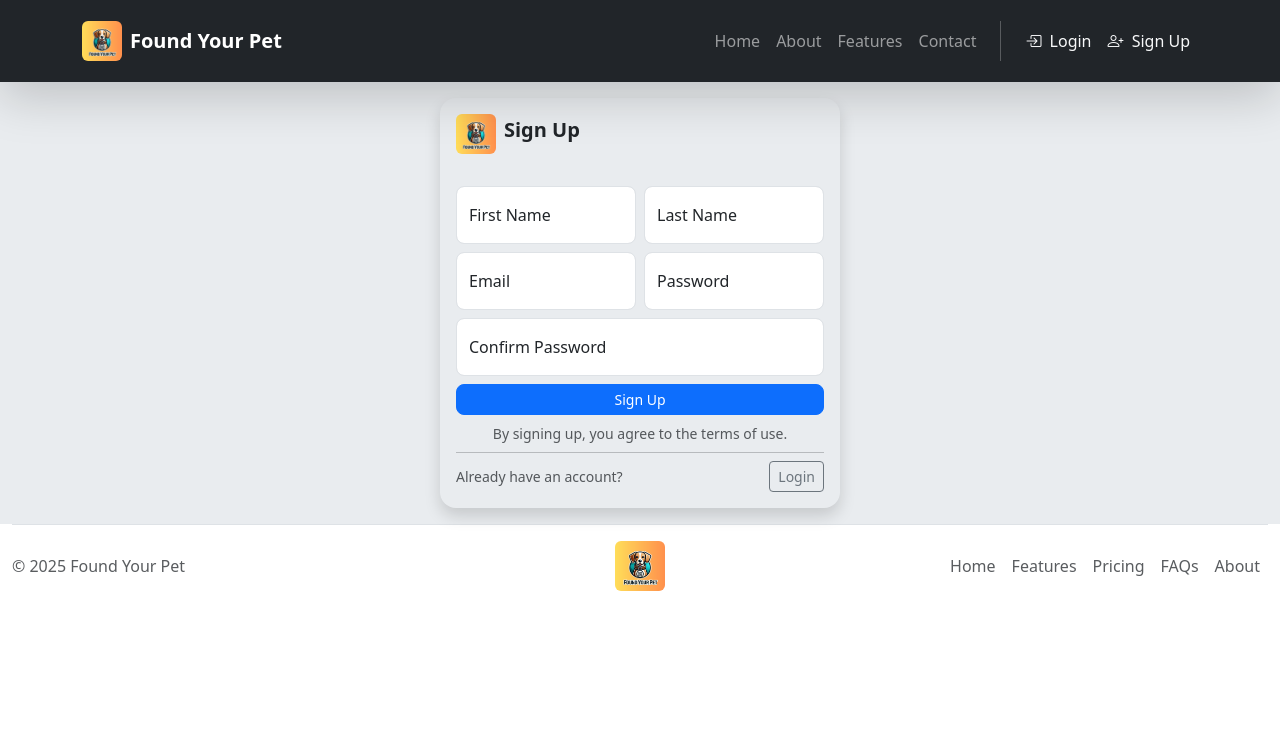
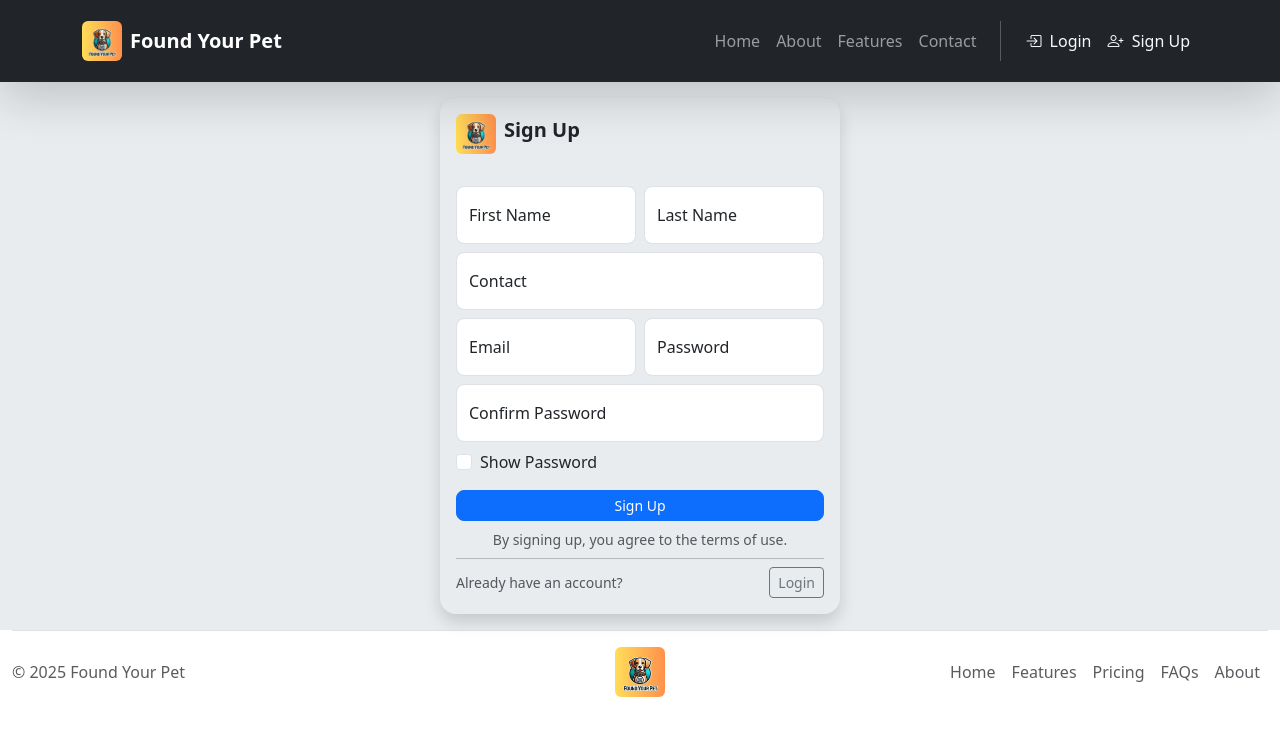
Before and after one commit to WhitelightningDev/foundyourpet, a React (Create React App) app: page /Signup in a window 1280 px wide. Shown: the top 736 px of the page. Built offline with nearby package versions, Linux system fonts and the light colour scheme.

Commit message:
Updated the Login and signup pages

```diff
--- a/src/pages/Login.jsx
+++ b/src/pages/Login.jsx
@@ -40,7 +40,7 @@ function Login() {
         showToastMessage("Login successful! Redirecting...");
         const token = response.data.token;
         localStorage.setItem("authToken", token); // Save the token in localStorage
-        login(token); // Call login function from context, if you're using context
+        Login(token); // Call login function from context, if you're using context
         setTimeout(() => navigate("/dashboard"), 2000); // Redirect to dashboard
       }
     } catch (error) {
--- a/src/pages/Signup.jsx
+++ b/src/pages/Signup.jsx
@@ -7,6 +7,7 @@ function Signup() {
   const [formData, setFormData] = useState({
     name: "",
     surname: "",
+    contact: "",
     email: "",
     password: "",
     confirmPassword: "",
@@ -15,6 +16,7 @@ function Signup() {
   const [showToast, setShowToast] = useState(false);
   const [toastMessage, setToastMessage] = useState("");
   const [toastVariant, setToastVariant] = useState(""); // 'success' or 'danger'
+  const [showPassword, setShowPassword] = useState(false); // State for show/hide password
 
   // Handle form input changes
   const handleChange = (e) => {
@@ -22,14 +24,29 @@ function Signup() {
     setFormData({ ...formData, [name]: value });
   };
 
+  // Toggle password visibility
+  const handleShowPasswordChange = () => {
+    setShowPassword(!showPassword);
+  };
+
   // Input validation
   const validateInputs = () => {
+    // Check if passwords match
     if (formData.password !== formData.confirmPassword) {
       setToastMessage("Passwords do not match");
-      setToastVariant('danger');
+      setToastVariant("danger");
       setShowToast(true);
       return false;
     }
+
+    // Additional checks for required fields (email, password length, etc.)
+    if (!formData.email || !formData.password || !formData.name || !formData.surname) {
+      setToastMessage("Please fill in all fields");
+      setToastVariant("danger");
+      setShowToast(true);
+      return false;
+    }
+
     return true;
   };
 
@@ -39,8 +56,7 @@ function Signup() {
     if (validateInputs()) {
       try {
         // Frontend: Ensure the full URL is specified
-const response = await axios.post("http://localhost:5000/api/users/register", formData);
-
+        const response = await axios.post("http://localhost:5000/api/users/signup", formData);
 
         // Handle success
         setToastMessage(response.data.message || "Signup successful!");
@@ -106,6 +122,23 @@ const response = await axios.post("http://localhost:5000/api/users/register", fo
                 </div>
               </div>
 
+               {/* Contact phone number */}
+               <div className="row g-2 mb-2">
+                <div className="col">
+                  <div className="form-floating">
+                    <input
+                      type="contact"
+                      className="form-control rounded-3"
+                      name="contact"
+                      value={formData.contact}
+                      onChange={handleChange}
+                      placeholder="+27"
+                    />
+                    <label>Contact</label>
+                  </div>
+                </div>
+              </div>
+
               {/* Email & Password Side by Side */}
               <div className="row g-2 mb-2">
                 <div className="col">
@@ -124,7 +157,7 @@ const response = await axios.post("http://localhost:5000/api/users/register", fo
                 <div className="col">
                   <div className="form-floating">
                     <input
-                      type="password"
+                      type={showPassword ? "text" : "password"} // Toggle password visibility
                       className="form-control rounded-3"
                       name="password"
                       value={formData.password}
@@ -136,10 +169,12 @@ const response = await axios.post("http://localhost:5000/api/users/register", fo
                 </div>
               </div>
 
+
+
               {/* Confirm Password */}
               <div className="form-floating mb-2">
                 <input
-                  type="password"
+                  type={showPassword ? "text" : "password"} // Toggle password visibility
                   className="form-control rounded-3"
                   name="confirmPassword"
                   value={formData.confirmPassword}
@@ -147,6 +182,19 @@ const response = await axios.post("http://localhost:5000/api/users/register", fo
                   placeholder="Confirm Password"
                 />
                 <label>Confirm Password</label>
+              </div>
+
+              {/* Show Password Checkbox */}
+              <div className="form-check mb-3">
+                <input
+                  type="checkbox"
+                  className="form-check-input"
+                  id="showPassword"
+                  onChange={handleShowPasswordChange}
+                />
+                <label className="form-check-label" htmlFor="showPassword">
+                  Show Password
+                </label>
               </div>
 
               {/* Signup Button */}
```
